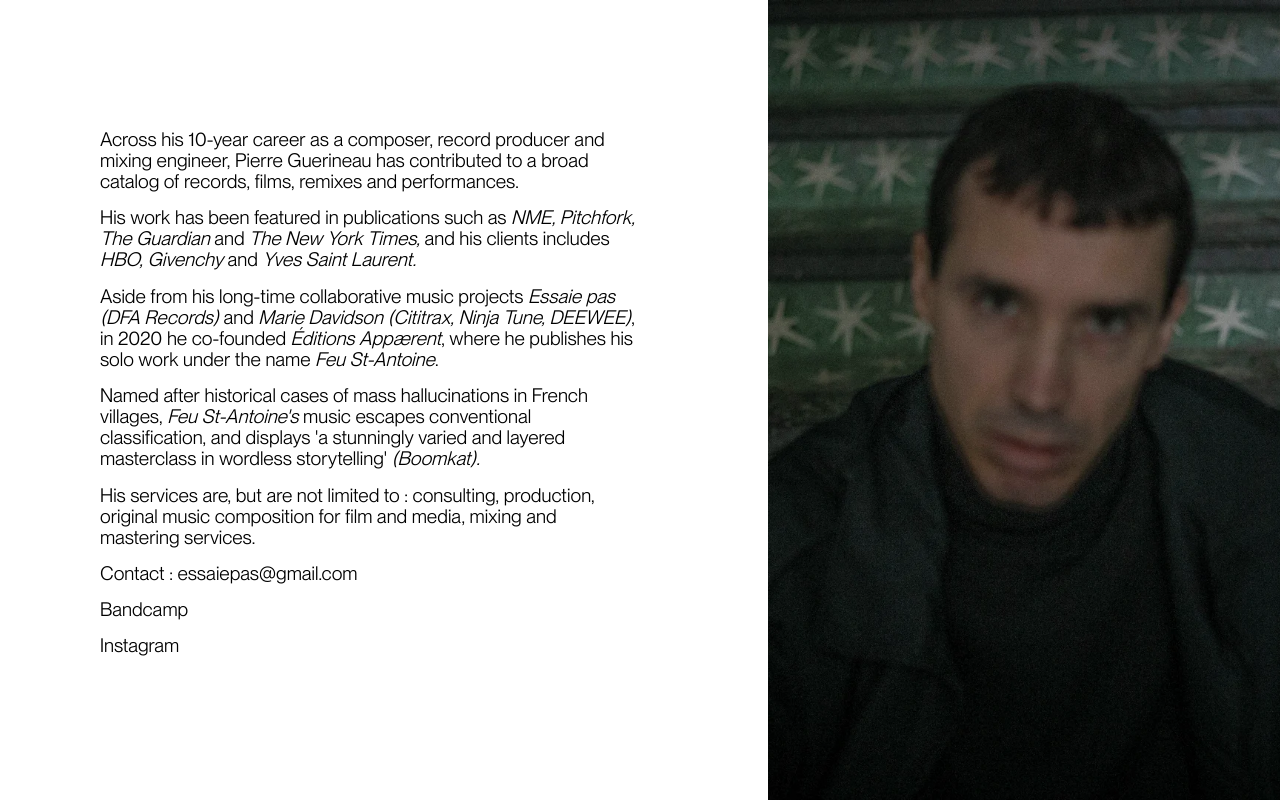
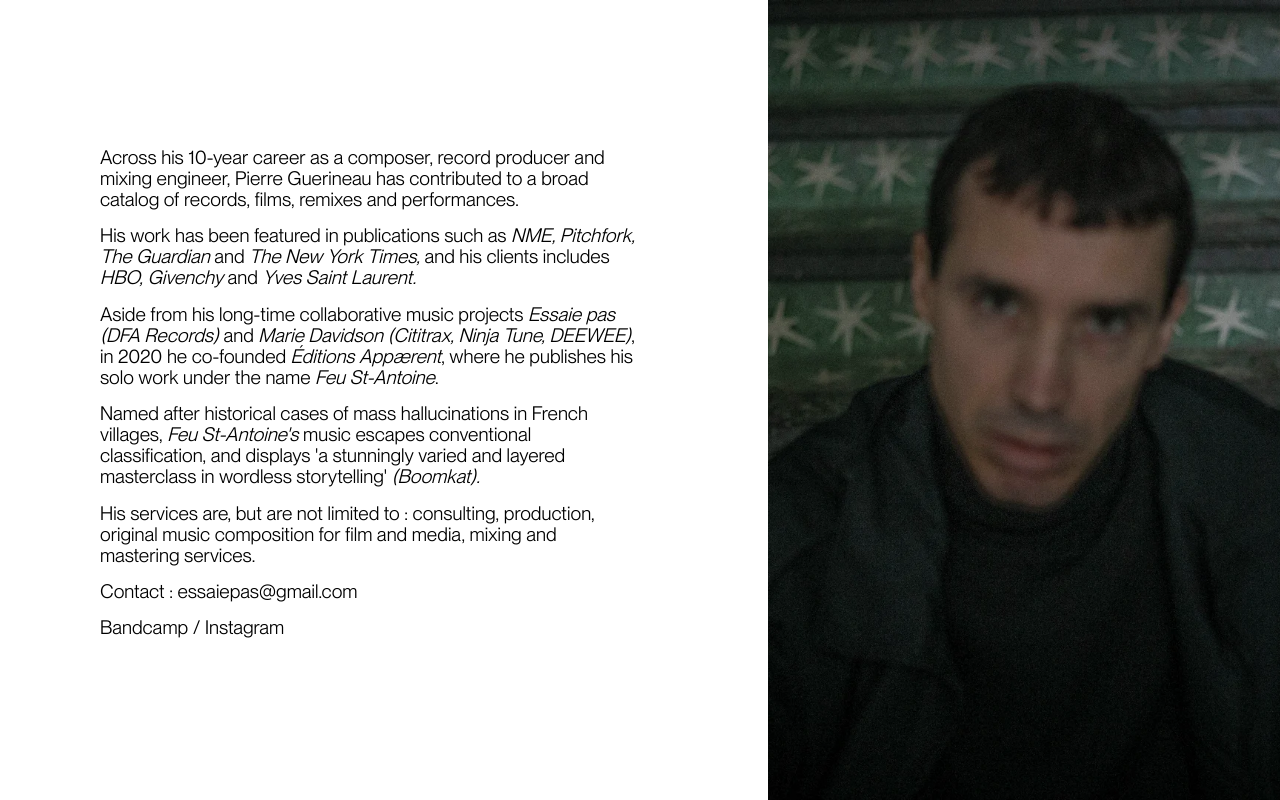
Before and after one commit to piaere/pg-official-v2, a React (Vite) app in the folder pg-vite/: page / in a window 1280 px wide. Shown: the top 800 px of the page. Built offline with nearby package versions, Linux system fonts and the light colour scheme.

Commit message:
bc ig same line

```diff
--- a/pg-vite/src/music.jsx
+++ b/pg-vite/src/music.jsx
@@ -53,11 +53,9 @@ const Music = () => {
             <div className="bio-paragraph ">
               <a href="https://feu-st-antoine.bandcamp.com/" target="_blank">
             Bandcamp
-          </a>
-            </div>
-            <div className="bio-paragraph ">
-              <a href="https://www.instagram.com/feu.st.antoine" target="_blank">
-            Instagram
+          </a> /   {" "}
+          <a href="https://www.instagram.com/feu.st.antoine" target="_blank">
+             Instagram
           </a>
             </div>
           </div>
```
